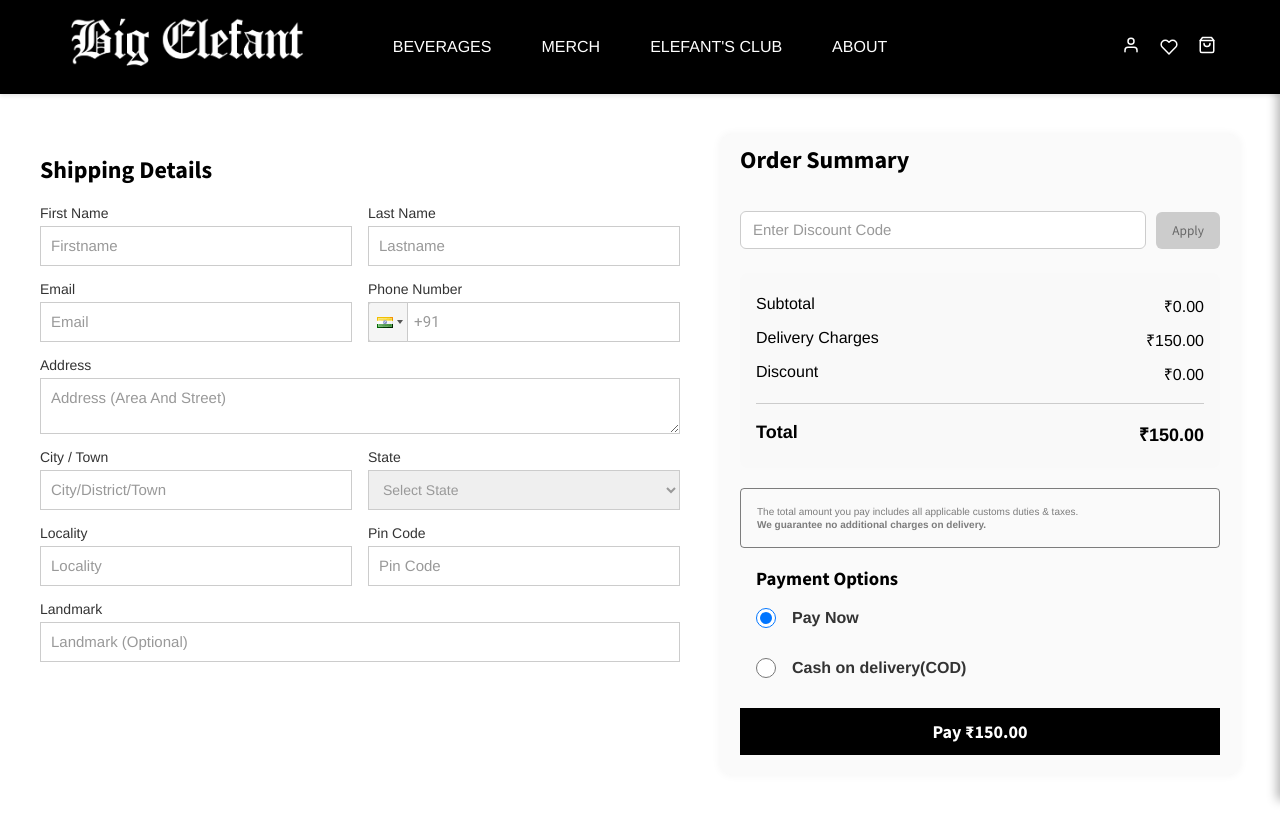
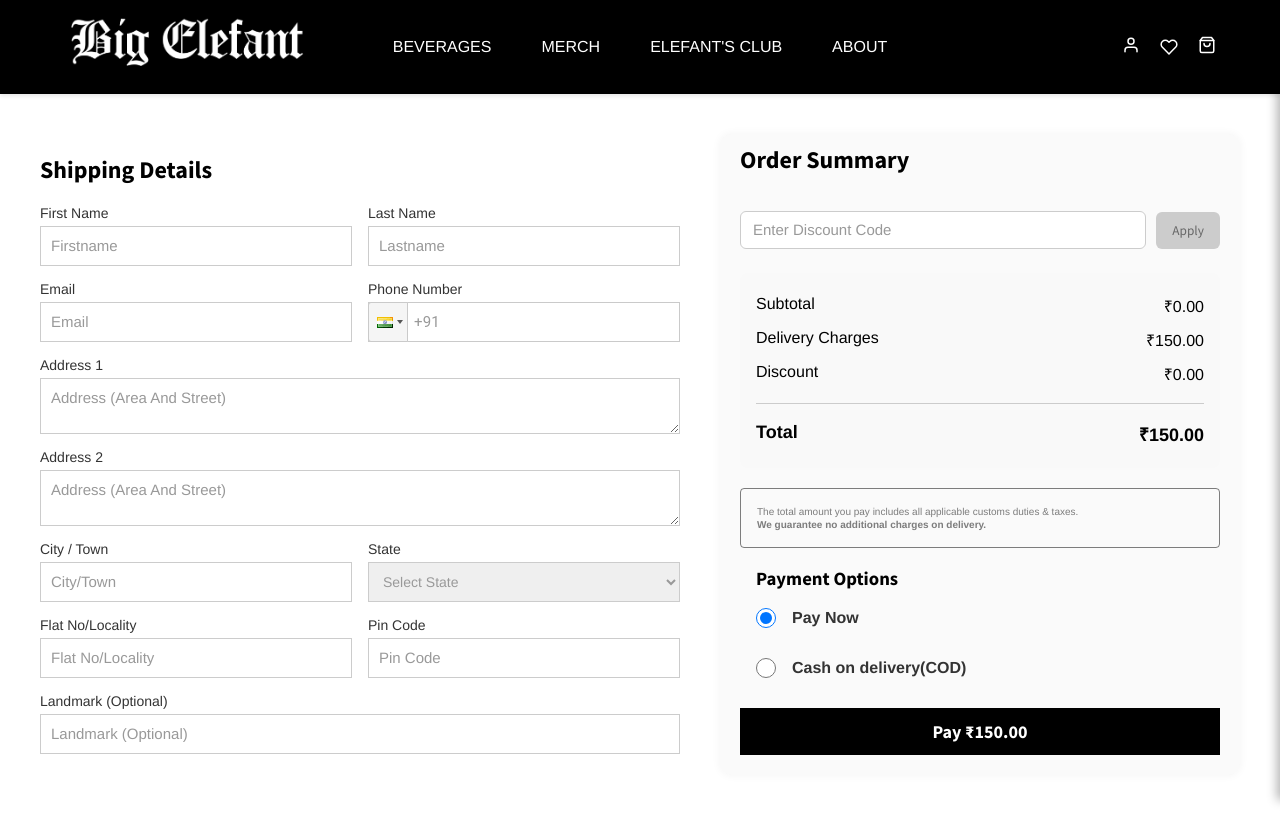
Before and after one commit to ArghyaHT/big-elefant, a React (Vite) app: page /check-out in a window 1280 px wide. Built offline with nearby package versions, Linux system fonts and the light colour scheme.

Commit message:
checkout dashboard styles changed

```diff
--- a/src/components/CheckOut/CheckOut.jsx
+++ b/src/components/CheckOut/CheckOut.jsx
@@ -138,7 +138,8 @@ const cartItems = [...beverageCartItems, ...merchCartItems];
         lastName: '',
         email: '',
         phoneNumber: '',
-        addressLine: '',
+        addressLine1: '',
+        addressLine2: '',
         city: '',
         state: '',
         locality: '',
@@ -167,7 +168,8 @@ const cartItems = [...beverageCartItems, ...merchCartItems];
                     lastName: '',
                     phoneNumber: '',
                     email: user.email || '',
-                addressLine: '',
+                    addressLine1: '',
+                    addressLine2: '',
                     city: '',
                     state: '',
                     locality: '',
@@ -209,7 +211,8 @@ const cartItems = [...beverageCartItems, ...merchCartItems];
             firstName: formData.firstName,
             lastName: formData.lastName,
             phoneNumber: formData.phoneNumber,
-            addressLine: formData.addressLine,
+            addressLine1: formData.addressLine1,
+            addressLine2: formData.addressLine2,
             city: formData.city,
             state: formData.state,
             locality: formData.locality,
@@ -252,7 +255,8 @@ const cartItems = [...beverageCartItems, ...merchCartItems];
                 firstName: '',
                 lastName: '',
                 phoneNumber: '',
-                addressLine: '',
+                addressLine1: '',
+                addressLine2: '',
                 city: '',
                 state: '',
                 locality: '',
@@ -457,7 +461,8 @@ const cartItems = [...beverageCartItems, ...merchCartItems];
             lastName,
             email,
             contact,
-            addressLine,
+            addressLine1,
+            addressLine2,
             city,
             state,
             locality,
@@ -491,7 +496,8 @@ const cartItems = [...beverageCartItems, ...merchCartItems];
             name: `${firstName} ${lastName}`,
             email,
             contact,
-            addressLine,
+            addressLine1,
+            addressLine2,
             city,
             state,
             locality,
@@ -540,7 +546,8 @@ const cartItems = [...beverageCartItems, ...merchCartItems];
             firstName,
             lastName,
             phoneNumber,
-            addressLine,
+            addressLine1,
+            addressLine2,
             city,
             state,
             locality,
@@ -559,7 +566,8 @@ const cartItems = [...beverageCartItems, ...merchCartItems];
             name: `${firstName} ${lastName}`,
             email: loggedInuser?.email,
             contact: phoneNumber.startsWith('91') ? phoneNumber.slice(2) : phoneNumber,
-            addressLine,
+            addressLine1,
+            addressLine2,
             city,
             state,
             locality,
@@ -609,7 +617,8 @@ const cartItems = [...beverageCartItems, ...merchCartItems];
             lastName,
             email,
             phoneNumber,
-            addressLine,
+            addressLine1,
+            addressLine2,
             city,
             state,
             locality,
@@ -622,7 +631,8 @@ const cartItems = [...beverageCartItems, ...merchCartItems];
             !lastName?.trim() ||
             !email?.trim() ||
             !phoneNumber?.trim() ||
-            !addressLine?.trim() ||
+            !addressLine1?.trim() ||
+            !addressLine2?.trim() ||
             !city?.trim() ||
             !state?.trim() ||
             !locality?.trim()
@@ -726,7 +736,8 @@ const cartItems = [...beverageCartItems, ...merchCartItems];
                                                 firstName: '',
                                                 lastName: '',
                                                 phoneNumber: '',
-              addressLine: '',
+                                                addressLine1: '',
+                                                addressLine2: '',
                                                 city: '',
                                                 state: '',
                                                 locality: '',
@@ -750,7 +761,7 @@ const cartItems = [...beverageCartItems, ...merchCartItems];
                                     {loggedInuser?.addresses?.length > 0 &&
                                         loggedInuser.addresses.map((address, index) => (
                                             <option key={index} value={index}>
-              {address.addressLine}, {address.city}, {address.state}
+                                                {address.addressLine1}, {address.addressLine2}, {address.city}, {address.state}
                                             </option>
                                         ))}
 
@@ -760,10 +771,6 @@ const cartItems = [...beverageCartItems, ...merchCartItems];
                             </label>
                         </div>
                     )}
-
-
-
-
 
                     <div className={styles.inlineFields}>
                         <label>
@@ -814,8 +821,15 @@ const cartItems = [...beverageCartItems, ...merchCartItems];
                     {/* Address */}
                     <div className={styles.inlineFields}>
                         <label>
-                        Address
-                        <textarea name="addressLine" placeholder="address (Area and street)" value={formData.addressLine} onChange={handleChange} required />
+                            Address 1
+                            <textarea name="addressLine1" placeholder="address (Area and street)" value={formData.addressLine1} onChange={handleChange} required />
+                        </label>
+                    </div>
+
+                    <div className={styles.inlineFields}>
+                        <label>
+                            Address 2
+                            <textarea name="addressLine2" placeholder="address (Area and street)" value={formData.addressLine2} onChange={handleChange} required />
                         </label>
                     </div>
 
@@ -823,7 +837,7 @@ const cartItems = [...beverageCartItems, ...merchCartItems];
                     <div className={styles.inlineFields}>
                         <label>
                             City / Town
-                            <input type="text" name="city" placeholder="City/district/town" value={formData.city} onChange={handleChange} required />
+                            <input type="text" name="city" placeholder="City/town" value={formData.city} onChange={handleChange} required />
                         </label>
                         <label>
                             State
@@ -865,8 +879,8 @@ const cartItems = [...beverageCartItems, ...merchCartItems];
                     {/* Locality & Landmark */}
                     <div className={styles.inlineFields}>
                         <label>
-                            Locality
-                            <input type="text" name="locality" placeholder="Locality" value={formData.locality} onChange={handleChange} required />
+                            Flat No/Locality
+                            <input type="text" name="locality" placeholder="Flat No/Locality" value={formData.locality} onChange={handleChange} required />
                         </label>
                         <label>
                             Pin Code
@@ -889,7 +903,7 @@ const cartItems = [...beverageCartItems, ...merchCartItems];
                     </div>
                     <div className={styles.inlineFields}>
                         <label>
-                        Landmark
+                            Landmark (Optional)
                             <input type="text" name="landmark" placeholder="landmark (optional)" value={formData.landmark} onChange={handleChange} required />
                         </label>
                     </div>
@@ -1113,7 +1127,8 @@ const cartItems = [...beverageCartItems, ...merchCartItems];
                             contact: formData.phoneNumber.startsWith('91')
                                 ? formData.phoneNumber.slice(2)
                                 : formData.phoneNumber,
-                            addressLine: formData.addressLine,
+                            addressLine1: formData.addressLine1,
+                            addressLine2: formData.addressLine2,
                             city: formData.city,
                             state: formData.state,
                             locality: formData.locality,
--- a/src/components/Dashboard/Dashboard.jsx
+++ b/src/components/Dashboard/Dashboard.jsx
@@ -101,7 +101,8 @@ const Dashboard = () => {
         firstName: "",
         lastName: "",
         phoneNumber: '', // update your form and handler too
-        addressLine: "",
+        addressLine1: "",
+        addressLine2: "",
         city: "",
         state: "",
         locality: "",
@@ -165,7 +166,8 @@ const Dashboard = () => {
             firstName: newAddress.firstName,
             lastName: newAddress.lastName,
             phoneNumber: newAddress.phoneNumber,
-            addressLine: newAddress.addressLine,
+            addressLine1: newAddress.addressLine1,
+            addressLine2: newAddress.addressLine2,
             city: newAddress.city,
             state: newAddress.state,
             locality: newAddress.locality,
@@ -207,7 +209,8 @@ const Dashboard = () => {
                 firstName: '',
                 lastName: '',
                 phoneNumber: '',
-                addressLine: '',
+                addressLine1: '',
+                addressLine2: '',
                 city: '',
                 state: '',
                 locality: '',
@@ -501,25 +504,41 @@ const Dashboard = () => {
                                                 country="in"
                                                 value={newAddress.phoneNumber}
                                                 onChange={(value) => handleInputChange('phoneNumber', value)}
-                                                inputStyle={{ width: '100%' }}
-                                                enableSearch
+                                                containerStyle={{
+                                                    marginTop: "6px",   // 👈 this will actually add top margin
+                                                    width: "100%"
+                                                }}
+                                                inputStyle={{
+                                                    borderRadius: "0px",
+                                                    width: "100%",
+                                                    height: "100%",
+                                                    fontSize: "15px",
+                                                    textTransform: "capitalize",
+                                                    paddingLeft: "45px",
+
+                                                }} enableSearch
                                             />
                                         </label>
                                     </div>
 
                                     <label>
-                                        Address
-                                        <textarea name="addressLine" placeholder="address (Area and street)" value={newAddress.addressLine} onChange={handleInputChange} />
+                                        Address 1
+                                        <textarea name="addressLine1" placeholder="Address 1" value={newAddress.addressLine1} onChange={handleInputChange} />
+                                    </label>
+
+                                    <label>
+                                        Address 2
+                                        <textarea name="addressLine2" placeholder="Address 2" value={newAddress.addressLine2} onChange={handleInputChange} />
                                     </label>
 
                                     <div className={styles.inlineFields}>
                                         <label>
                                             City / Town
-                                            <input type="text" name="city" placeholder="City/district/town" value={newAddress.city} onChange={handleInputChange} />
+                                            <input type="text" name="city" placeholder="City/town" value={newAddress.city} onChange={handleInputChange} />
                                         </label>
                                         <label>
                                             State
-                                            <select name="state" value={newAddress.state} onChange={handleInputChange}>
+                                            <select name="state" value={newAddress.state} className={styles.inlineFields} onChange={handleInputChange}>
                                                 <option value="">Select state</option>
                                                 <option value="Andhra Pradesh">Andhra Pradesh</option>
                                                 <option value="Arunachal Pradesh">Arunachal Pradesh</option>
@@ -556,8 +575,8 @@ const Dashboard = () => {
 
                                     <div className={styles.inlineFields}>
                                         <label>
-                                            Locality
-                                            <input type="text" name="locality" placeholder="Locality" value={newAddress.locality} onChange={handleInputChange} />
+                                            Flat No/Locality
+                                            <input type="text" name="locality" placeholder="Flat No/Locality" value={newAddress.locality} onChange={handleInputChange} />
                                         </label>
                                         <label>
                                             Pin
@@ -605,7 +624,7 @@ const Dashboard = () => {
                                                     </div>
                                                     <div className={styles.addressLines}>
                                                         <div>
-                                                            {item.addressLine}, {item.city}, {item.state} {item.pin}
+                                                            {item.addressLine1}, {item.addressLine2}, {item.city}, {item.state} {item.pin}
                                                         </div>
                                                         {item.landmark?.trim() && (
                                                             <div className={styles.landmark}>
```
Also changed, not shown: src/components/Dashboard/Dashboard.module.css (+5 -2 lines). Lines whose indentation alone changed are shown as unchanged.
